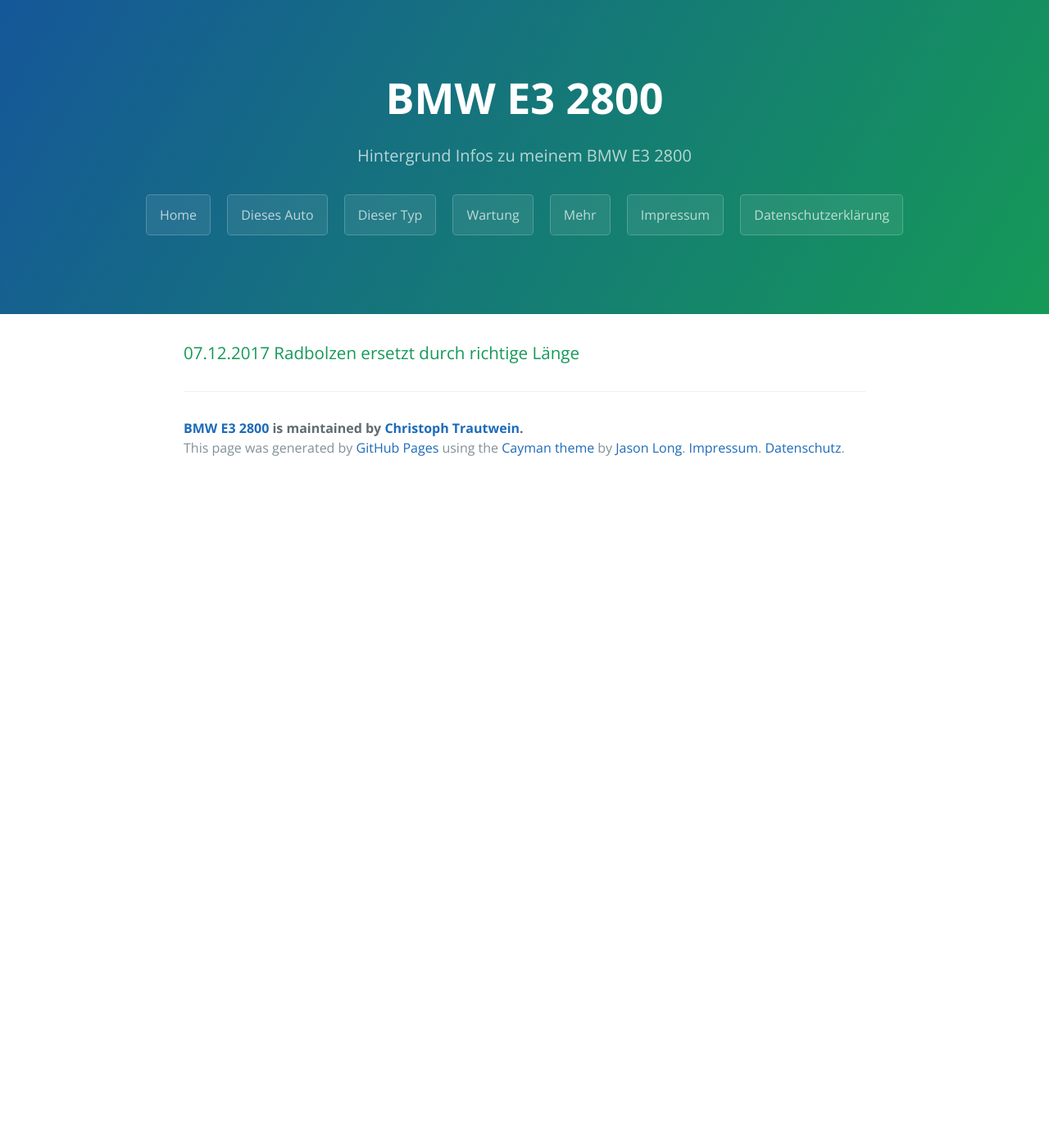
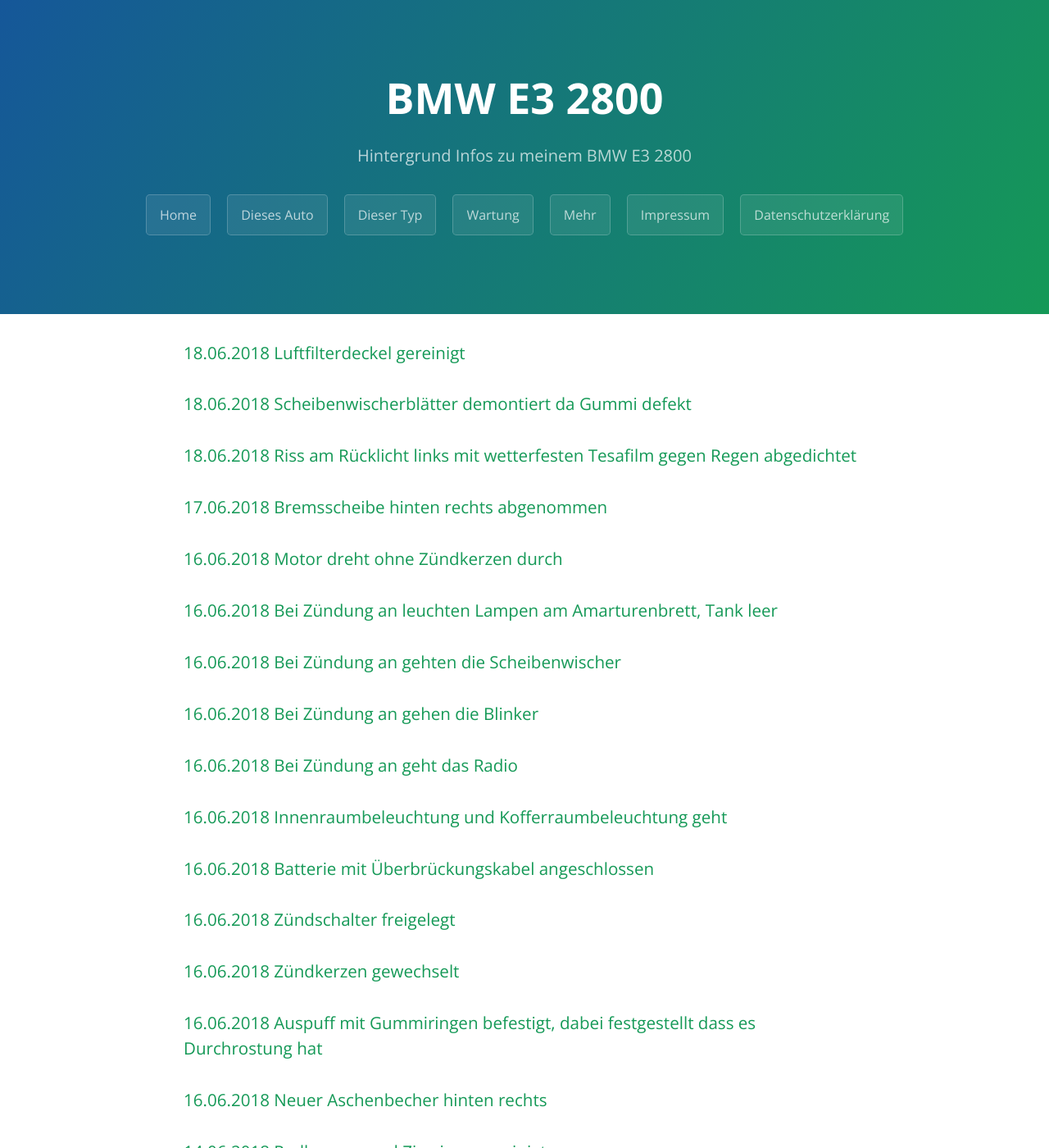
Before and after one commit to trautw/BMW-E3-2800, a Jekyll site: the page built from docs/_pages/03_maintenance.md, in a window 1280 px wide and 1400 px high. Shown: the whole window at 82% size. Built offline with Jekyll 4.4.1, drawn with Linux system fonts in a browser that asks for light colours; some of the changed text lies outside the part shown.

Commit message:
Update 03_maintenance.md

```diff
--- a/docs/_pages/03_maintenance.md
+++ b/docs/_pages/03_maintenance.md
@@ -4,4 +4,34 @@ title: Wartung
 permalink: /maintenance/
 ---
 
-### 07.12.2017 Radbolzen ersetzt durch richtige Länge
+### 18.06.2018 Luftfilterdeckel gereinigt
+
+### 18.06.2018 Scheibenwischerblätter demontiert da Gummi defekt
+
+### 18.06.2018 Riss am Rücklicht links mit wetterfesten Tesafilm gegen Regen abgedichtet
+
+### 17.06.2018 Bremsscheibe hinten rechts abgenommen
+
+### 16.06.2018 Motor dreht ohne Zündkerzen durch
+
+### 16.06.2018 Bei Zündung an leuchten Lampen am Amarturenbrett, Tank leer
+
+### 16.06.2018 Bei Zündung an gehten die Scheibenwischer
+
+### 16.06.2018 Bei Zündung an gehen die Blinker
+
+### 16.06.2018 Bei Zündung an geht das Radio
+
+### 16.06.2018 Innenraumbeleuchtung und Kofferraumbeleuchtung geht
+
+### 16.06.2018 Batterie mit Überbrückungskabel angeschlossen
+
+### 16.06.2018 Zündschalter freigelegt
+
+### 16.06.2018 Zündkerzen gewechselt
+
+### 16.06.2018 Auspuff mit Gummiringen befestigt, dabei festgestellt dass es Durchrostung hat
+
+### 16.06.2018 Neuer Aschenbecher hinten rechts
+
+### 14.06.2018 Radkappen und Zierringe gereinigt
```
